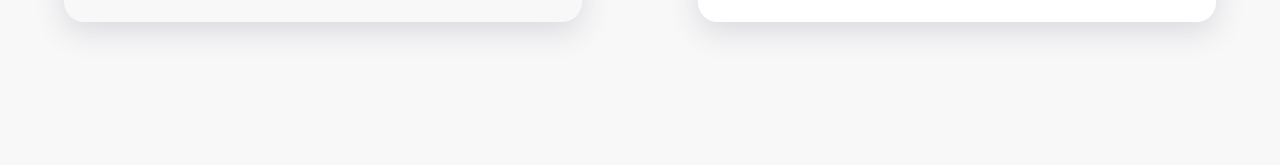
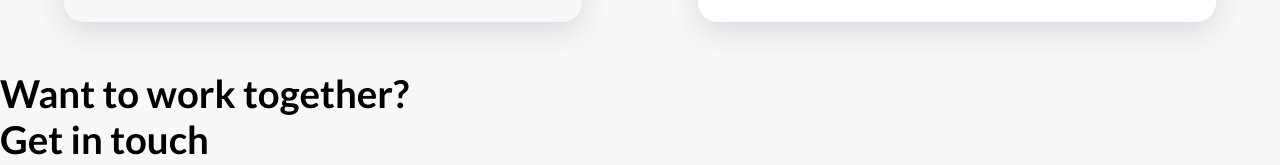
Before and after one commit to jeremytuesley/jeremytuesley.github.io, a React (Create React App) app: page / in a window 1280 px wide. Shown: the part 2669-2834 px from the top of the page. Before the commit the page ends 2739 px from the top, so only its background shows below. Built offline with nearby package versions, Linux system fonts and the light colour scheme.

Commit message:
contact page added

```diff
--- a/src/Routes.js
+++ b/src/Routes.js
@@ -5,6 +5,7 @@ import { Switch } from 'react-router-dom';
 import Landing from './components/Landing';
 import Projects from './components/Projects';
 import Skills from './components/Skills';
+import Contact from './components/Contact';
 
 const Routes = () => {
   return (
@@ -13,6 +14,7 @@ const Routes = () => {
         <Landing />
         <Skills />
         <Projects />
+        <Contact />
       </Route>
       {/* <Route path="/about" component={About} /> */}
     </Switch>
--- /dev/null
+++ b/src/assets/contact.scss
@@ -0,0 +1,5 @@
+.contact-page {
+  .contact-page-title {
+    font-size: 2.4em;
+  }
+}
--- a/src/assets/projects.scss
+++ b/src/assets/projects.scss
@@ -1,5 +1,4 @@
 .projects-page {
-  height: 100vh;
   .project-page-title {
     font-size: 3em;
     text-align: center;
--- /dev/null
+++ b/src/components/Contact.js
@@ -0,0 +1,19 @@
+import React, { useEffect } from 'react';
+
+import '../assets/contact.scss';
+
+const Contact = () => {
+  return (
+    <section className="contact-page">
+      <div className="contact-form-container">
+        <h1 className="contact-page-title">
+          Want to work together?
+          <br /> Get in touch
+        </h1>
+        <form>contact</form>
+      </div>
+    </section>
+  );
+};
+
+export default Contact;
```
Also changed, not shown: src/constants.js (deleted).
